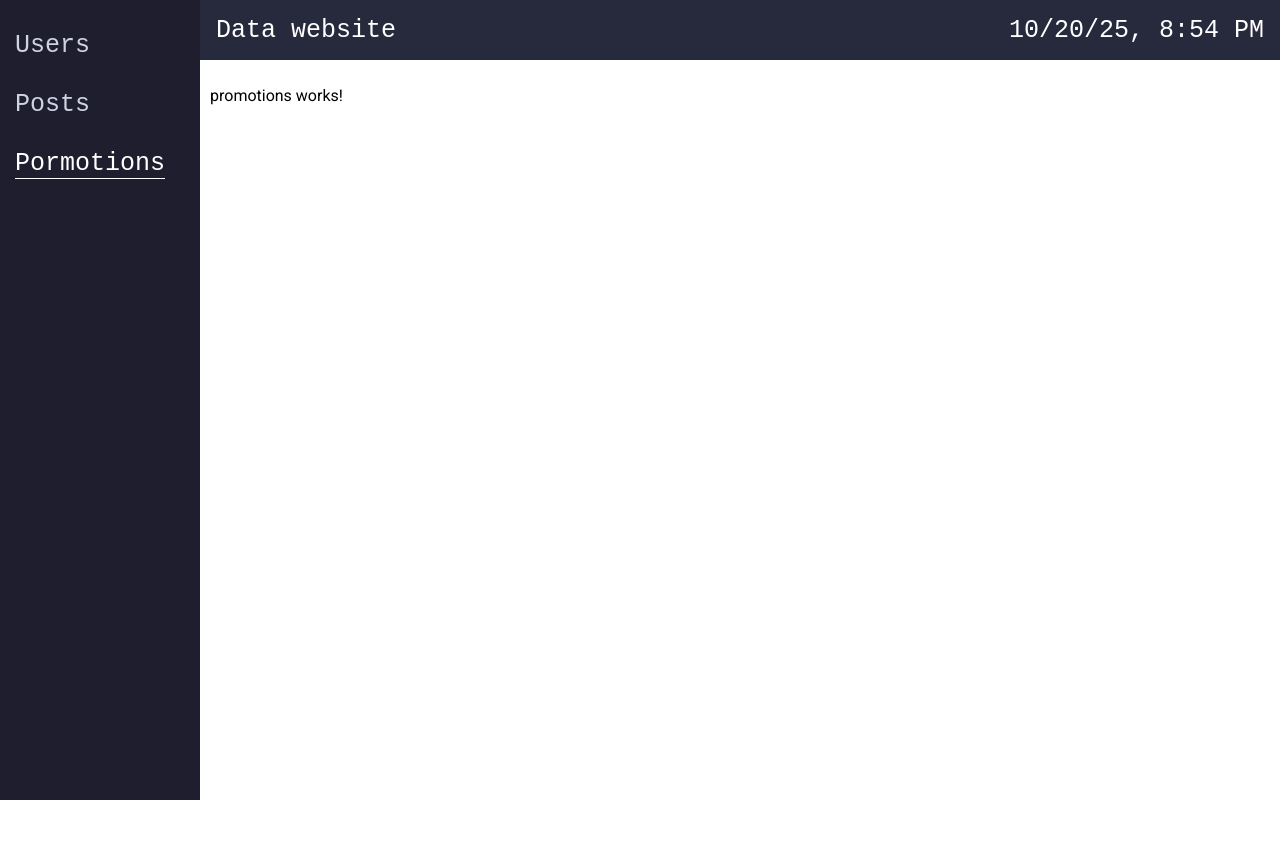
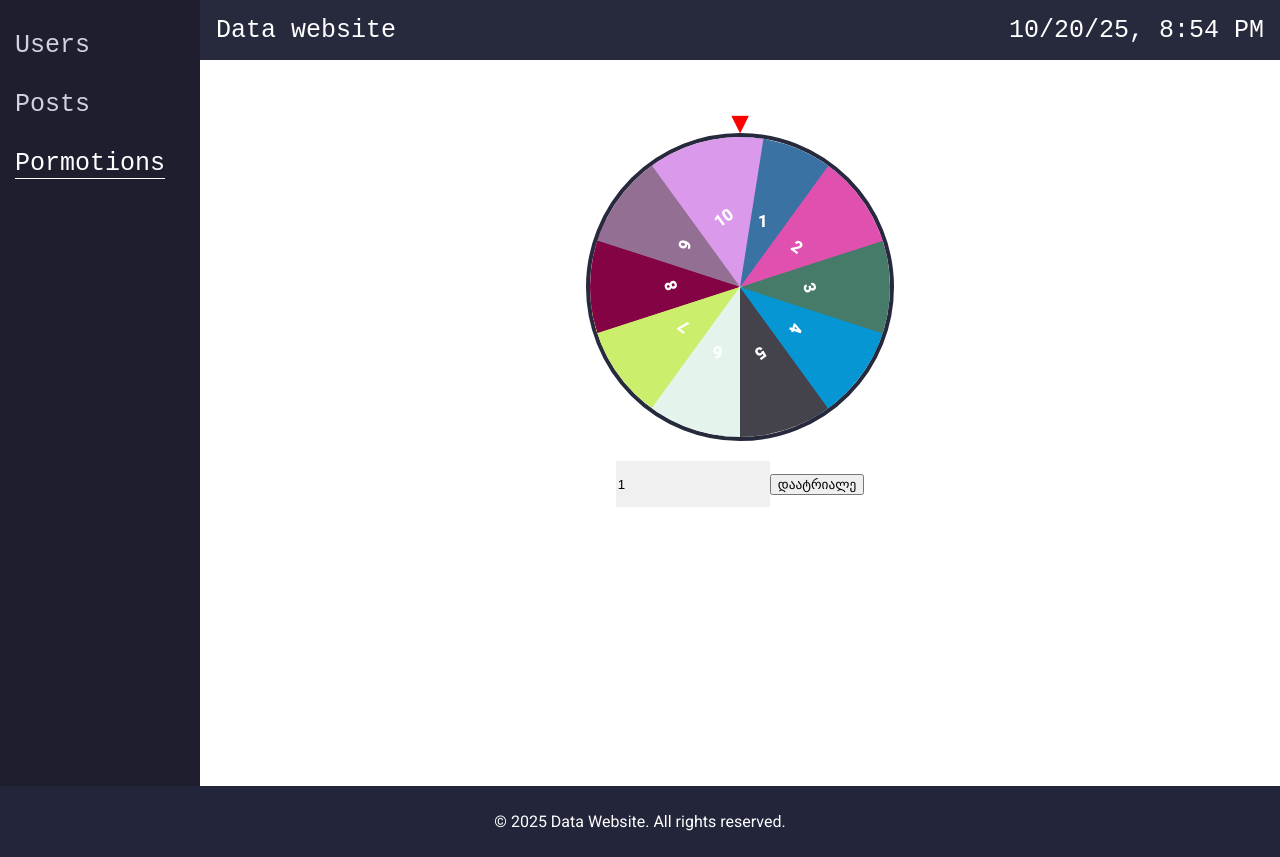
Before and after one commit to Luka288/croco-task, an Angular app: page /promotions in a window 1280 px wide. Before the commit the page ends 800 px from the top, so only its background shows below. Built offline with nearby package versions, Linux system fonts and the light colour scheme.

Commit message:
add: wheel spin page, directive for proper spinning

```diff
--- a/src/app/app.component.html
+++ b/src/app/app.component.html
@@ -1,4 +1,5 @@
 <main>
   <app-layout />
   <router-outlet></router-outlet>
+  <app-footer />
 </main>
--- a/src/app/app.component.ts
+++ b/src/app/app.component.ts
@@ -1,10 +1,11 @@
 import { Component } from '@angular/core';
 import { RouterOutlet } from '@angular/router';
 import { LayoutComponent } from './shared/components/layout/layout.component';
+import { FooterComponent } from './shared/components/footer/footer.component';
 
 @Component({
   selector: 'app-root',
-  imports: [RouterOutlet, LayoutComponent],
+  imports: [RouterOutlet, LayoutComponent, FooterComponent],
   templateUrl: './app.component.html',
   styleUrl: './app.component.scss',
 })
--- /dev/null
+++ b/src/app/core/directives/wheel-spin.directive.ts
@@ -0,0 +1,54 @@
+import { Directive, ElementRef, inject, Input, Renderer2 } from '@angular/core';
+
+@Directive({
+  selector: '[appWheelSpin]',
+  exportAs: 'appWheelSpin',
+})
+export class WheelSpinDirective {
+  private readonly el = inject(ElementRef);
+  private readonly renderer = inject(Renderer2);
+
+  private rotation = 0;
+
+  @Input() sectorCount: number = 10;
+
+  spinToNumber(
+    selectedNumber: number,
+    spins: number = 5,
+    duration: number = 3000
+  ) {
+    const targetSectorIndex = selectedNumber - 1;
+    const sectorAngle = 360 / this.sectorCount;
+
+    const targetRestAngle =
+      360 - (targetSectorIndex * sectorAngle + sectorAngle / 2);
+
+    const fullSpins = spins * 360;
+
+    const currentEffectiveAngle = this.rotation % 360;
+
+    let relativeAngleNeeded = targetRestAngle - currentEffectiveAngle;
+
+    if (relativeAngleNeeded < 0) {
+      relativeAngleNeeded += 360;
+    }
+
+    const randomOffset = Math.random() * 5 - 2.5;
+
+    const totalSpinDelta = fullSpins + relativeAngleNeeded + randomOffset;
+
+    this.rotation += totalSpinDelta;
+
+    this.renderer.setStyle(
+      this.el.nativeElement,
+      'transition',
+      `transform ${duration / 1000}s cubic-bezier(0.33, 1, 0.68, 1)`
+    );
+
+    this.renderer.setStyle(
+      this.el.nativeElement,
+      'transform',
+      `rotate(${this.rotation}deg)`
+    );
+  }
+}
--- a/src/app/features/promotions/promotions.component.html
+++ b/src/app/features/promotions/promotions.component.html
@@ -1 +1,30 @@
-<p>promotions works!</p>
+<div class="main-container">
+  <div class="spinner-container">
+    <div class="pointer">▼</div>
+    <div class="circle" appWheelSpin #wheel="appWheelSpin">
+      @for (item of sectorData(); track $index) {
+      <div
+        class="sector"
+        [style.transform]="'rotate(' + $index * 36 + 'deg)'"
+        [style.background-color]="item.color"
+      >
+        <span>{{ item.value }}</span>
+      </div>
+      }
+    </div>
+
+    <div class="spin-controls">
+      <input
+        id="inputNumber"
+        type="number"
+        [(ngModel)]="selectedNumber"
+        min="1"
+        max="10"
+        placeholder="1 - 10"
+      />
+      <button [disabled]="isSpinning()" (click)="spinWheel(selectedNumber()!)">
+        <span> @if (isSpinning()) { ტრიალებს... } @else { დაატრიალე }</span>
+      </button>
+    </div>
+  </div>
+</div>
--- a/src/app/features/promotions/promotions.component.scss
+++ b/src/app/features/promotions/promotions.component.scss
@@ -0,0 +1,67 @@
+@use "../../styles/mixins.scss" as *;
+@use "../../styles/variables.scss" as *;
+
+.main-container {
+  width: 100%;
+
+  .spinner-container {
+    width: fit-content;
+    height: 500px;
+    @include flex(center, center, column);
+    position: relative;
+    margin: auto;
+
+    .pointer {
+      position: absolute;
+      top: 35px;
+      left: 50%;
+      transform: translateX(-50%);
+      font-size: 30px;
+      color: red;
+      z-index: 10;
+    }
+
+    .circle {
+      position: relative;
+      width: 300px;
+      height: 300px;
+      border-radius: 50%;
+      border: 4px solid $color-header-bg;
+      overflow: hidden;
+
+      .sector {
+        width: 100%;
+        height: 100%;
+        position: absolute;
+        top: 0;
+        left: 0;
+        transform-origin: center;
+        text-align: center;
+
+        clip-path: polygon(50% 50%, 50% 0%, 100% 0%, 100% 100%, 0% 100%, 0% 0%);
+        clip-path: polygon(50% 50%, 50% 0%, 100% 0%);
+
+        span {
+          position: absolute;
+          top: 25%;
+          left: 56%;
+          font-weight: bold;
+          color: $color-text-primary;
+          z-index: 10;
+          transform: translateX(-5%) rotate(calc(-1 * var(--sector-rotation)));
+        }
+      }
+    }
+
+    .spin-controls {
+      margin-top: 20px;
+
+      input {
+        width: 150px;
+        height: 44px;
+        border: none;
+        background-color: #f0f0f0;
+      }
+    }
+  }
+}
--- a/src/app/features/promotions/promotions.component.ts
+++ b/src/app/features/promotions/promotions.component.ts
@@ -1,11 +1,56 @@
-import { Component } from '@angular/core';
+import { CommonModule } from '@angular/common';
+import { Component, signal, ViewChild } from '@angular/core';
+import { FormsModule } from '@angular/forms';
+import { WheelSpinDirective } from '../../core/directives/wheel-spin.directive';
+import { single } from 'rxjs';
 
 @Component({
   selector: 'app-promotions',
-  imports: [],
+  imports: [CommonModule, FormsModule, WheelSpinDirective],
   templateUrl: './promotions.component.html',
-  styleUrl: './promotions.component.scss'
+  styleUrl: './promotions.component.scss',
 })
 export class PromotionsComponent {
+  sectorData = signal<{ value: number; color: string }[]>([]);
 
+  selectedNumber = signal<number | null>(1);
+  sectorsCount = [1, 2, 3, 4, 5, 6, 7, 8, 9, 10];
+
+  isSpinning = signal<boolean>(false);
+
+  @ViewChild('wheel') wheel!: WheelSpinDirective;
+
+  constructor() {
+    this.sectorData.set(
+      this.sectorsCount.map((item) => ({
+        value: item,
+        color: this.getRandomColor(),
+      }))
+    );
+  }
+
+  ngOnInit() {}
+
+  getRandomColor(): string {
+    let color = Math.floor(Math.random() * 16777215).toString(16);
+
+    return '#' + color.padStart(6, '0');
+  }
+
+  spinWheel(userNumber: number) {
+    if (this.isSpinning()) return;
+
+    if (userNumber === null || userNumber < 1 || userNumber > 10) {
+      return;
+    }
+
+    this.isSpinning.set(true);
+
+    this.wheel.spinToNumber(userNumber, 8, 4000);
+
+    setTimeout(() => {
+      this.isSpinning.set(false);
+      console.log('ტრიალი დასრულდა. არჩეულია:', userNumber);
+    }, 4100);
+  }
 }
--- a/src/app/features/users/users.component.ts
+++ b/src/app/features/users/users.component.ts
@@ -23,7 +23,6 @@ export class UsersComponent implements OnInit {
   private readonly usersService = inject(UserService);
   private readonly router = inject(Router);
 
-  // usersData = toSignal<User[]>(this.usersService.getUsers());
   usersData = signal<User[]>([]);
 
   searchGroup = new FormGroup({
@@ -50,7 +49,6 @@ export class UsersComponent implements OnInit {
   ];
 
   ngOnInit(): void {
-    this.usersService.getUsers().subscribe(console.log);
     this.listenSearch();
     this.allUsers();
   }
--- a/src/app/shared/components/footer/footer.component.html
+++ b/src/app/shared/components/footer/footer.component.html
@@ -1,3 +1,3 @@
 <footer>
-  <p>© {{ currentYear | date : "year" }} Data Website. All rights reserved.</p>
+  <p>© 2025 Data Website. All rights reserved.</p>
 </footer>
--- a/src/app/shared/components/footer/footer.component.scss
+++ b/src/app/shared/components/footer/footer.component.scss
@@ -0,0 +1,11 @@
+@use "../../../styles/mixins.scss" as *;
+@use "../../../styles/variables.scss" as *;
+
+footer {
+  width: 100%;
+  background-color: $color-footer-bg;
+  color: $color-text-primary;
+  text-align: center;
+  box-sizing: border-box;
+  padding: 10px;
+}
--- a/src/app/shared/components/footer/footer.component.ts
+++ b/src/app/shared/components/footer/footer.component.ts
@@ -1,12 +1,9 @@
-import { DatePipe } from '@angular/common';
 import { Component } from '@angular/core';
 
 @Component({
   selector: 'app-footer',
-  imports: [DatePipe],
+  imports: [],
   templateUrl: './footer.component.html',
   styleUrl: './footer.component.scss',
 })
-export class FooterComponent {
-  currentYear = new Date();
-}
+export class FooterComponent {}
--- a/src/app/shared/components/layout/layout.component.scss
+++ b/src/app/shared/components/layout/layout.component.scss
@@ -23,6 +23,7 @@
     box-sizing: border-box;
     padding: 10px;
     overflow: auto;
+    margin-bottom: 15px;
 
     @media (max-width: 1024px) {
       width: 80%;
--- a/src/app/styles/variables.scss
+++ b/src/app/styles/variables.scss
@@ -14,6 +14,7 @@ $color-text-secondary: #cfd2e2;
 $color-warning: #f36642;
 $color-warning-active: #d95330;
 $color-warning-hover: #f3967c;
+$color-footer-bg: #23253a;
 $success-green: #4caf80;
 $success-green-hover: #529e74;
 
```
Also changed, not shown: 1 other file (tests, documents, lock files or other folders).
